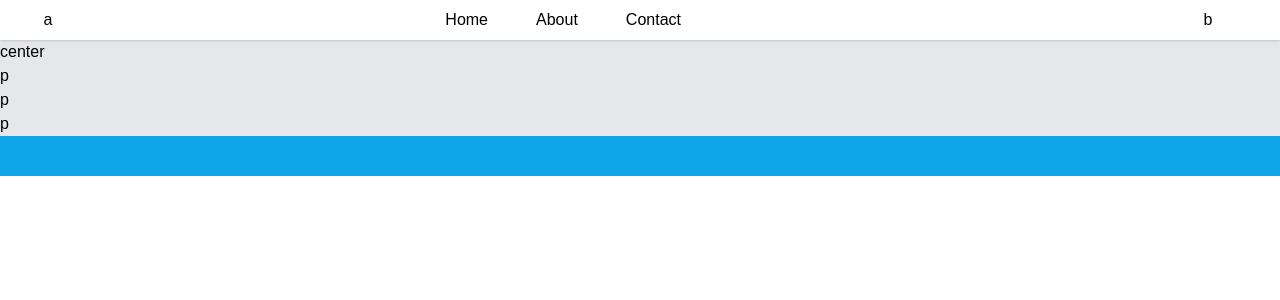
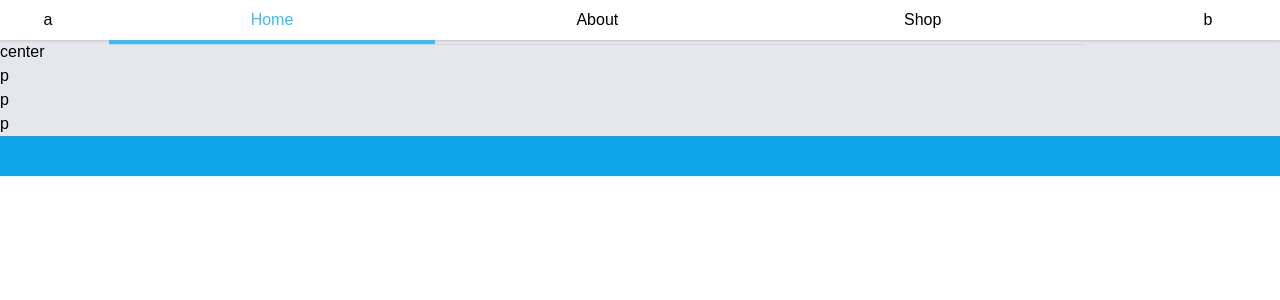
Before and after one commit to dedeleono/iMade, a React (Create React App) app: page / in a window 1280 px wide. Shown: the top 300 px of the page. Built offline with nearby package versions, Linux system fonts and the light colour scheme.

Commit message:
added sliding tabs to navbar

```diff
--- /dev/null
+++ b/src/SlidingTabs.js
@@ -0,0 +1,57 @@
+import React, { useState, useEffect } from 'react';
+
+function SlidingTabs({
+  className = "",
+  tabs = ["Home", "About", "Shop"],
+  onChange = () => {},
+  ...newProps
+}) {
+  const [activeTab, setActiveTab] = useState(0)
+  let finalClass = `${className} w-full flex sm:border-b sm:border-gray-300 relative flex-col sm:flex-row`
+  let tabClassName =
+    " flex-1 sm:text-center font-medium pb-3 cursor-pointer hover:text-blue-400"
+  let sliderClassName =
+    "hidden sm:block absolute bottom-0 left-0 h-1 bg-blue-400 transition-transform duration-300 ease-out"
+  const numTabs = tabs.length
+  if (numTabs === 1) sliderClassName += " w-full"
+  else if (numTabs === 2) sliderClassName += " w-1/2"
+  else if (numTabs === 3) sliderClassName += " w-1/3"
+  else if (numTabs === 4) sliderClassName += " w-1/4"
+  else if (numTabs === 5) sliderClassName += " w-1/5"
+  if (activeTab === 0) sliderClassName += " transform translate-x-0"
+  else if (activeTab === 1) sliderClassName += " transform translate-x-full"
+  else if (activeTab === 2) sliderClassName += " transform translate-x-double"
+  else if (activeTab === 3) sliderClassName += " transform translate-x-triple"
+  else if (activeTab === 4) sliderClassName += " transform translate-x-quad"
+  const AllTabs = tabs.map((t, index) => {
+    const isObject = typeof t === "object"
+    let name = isObject ? t.label : t
+    let value = isObject ? t.value : t
+    let icon = isObject ? t.icon : null
+    return (
+      <div
+        key={`${value}-${index}`}
+        className={`${tabClassName} ${activeTab === index && "text-blue-400"}`}
+        onClick={() => {
+          setActiveTab(index)
+          onChange(value)
+        }}
+      >
+        {icon && (
+          <div className="w-6 sm:w-auto inline-block">
+            {React.cloneElement(icon, { className: "mr-2" })}
+          </div>
+        )}
+        {name}
+      </div>
+    )
+  })
+  return (
+    <div className={finalClass} {...newProps}>
+      {AllTabs}
+      <div className={sliderClassName} />
+    </div>
+  )
+}
+
+export default SlidingTabs;
--- a/src/components/Navbar/Navbar.js
+++ b/src/components/Navbar/Navbar.js
@@ -1,4 +1,5 @@
 import NavItems from './Navigation_Items/NavItems'
+import SlidingTabs from '../../SlidingTabs'
 
 const Navbar = (props) => {
     return(
@@ -6,8 +7,9 @@ const Navbar = (props) => {
                 <div className="w-4 ml-10">
                     a
                 </div>
-                <div className="w-4 h-50">
-                    <NavItems />
+                <div className="container ">
+                    {/*<NavItems />*/}
+                    <SlidingTabs />
                 </div>
                <div className="mr-2"></div>
                 <div className="w-4 mr-16">
```
